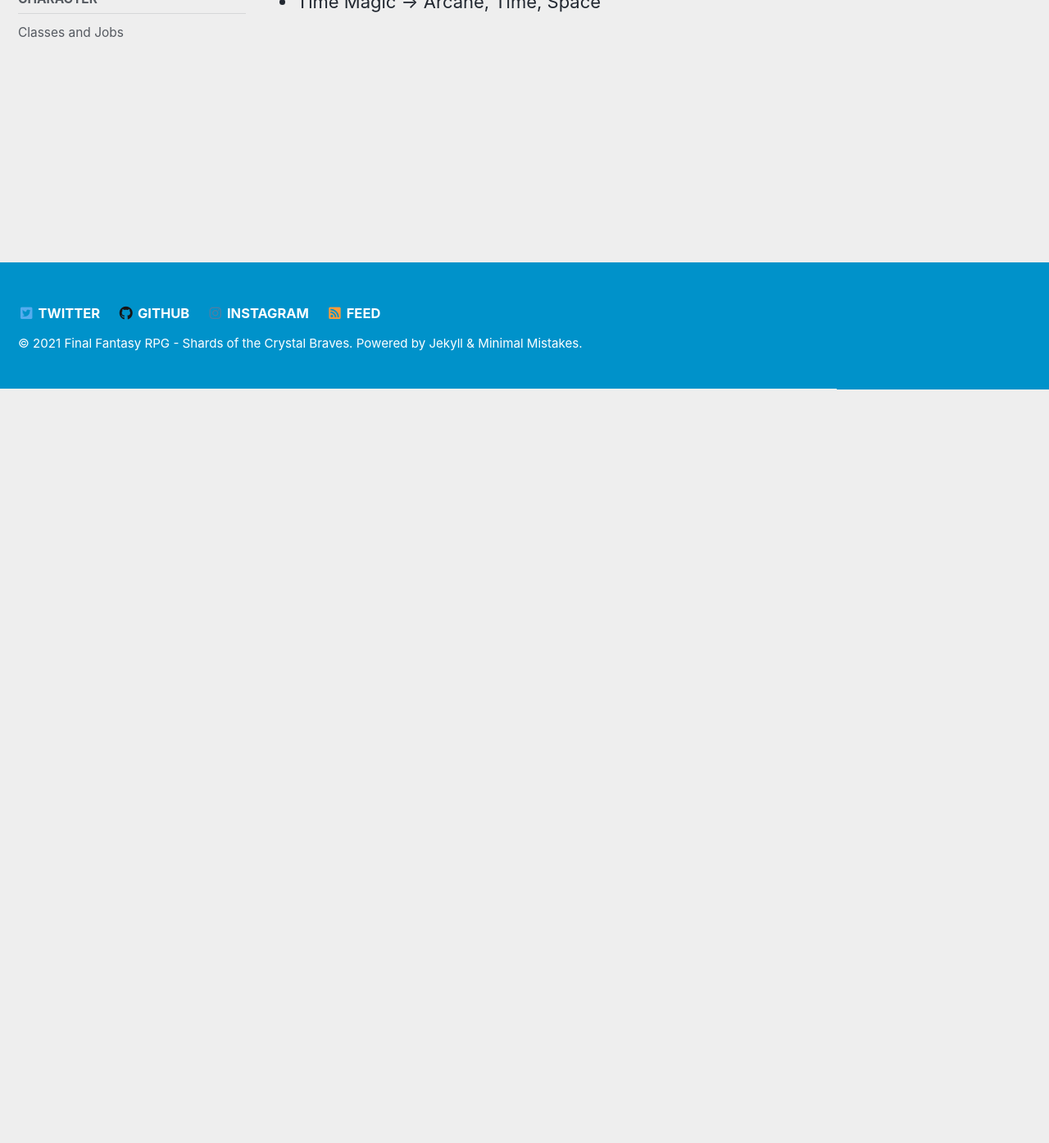
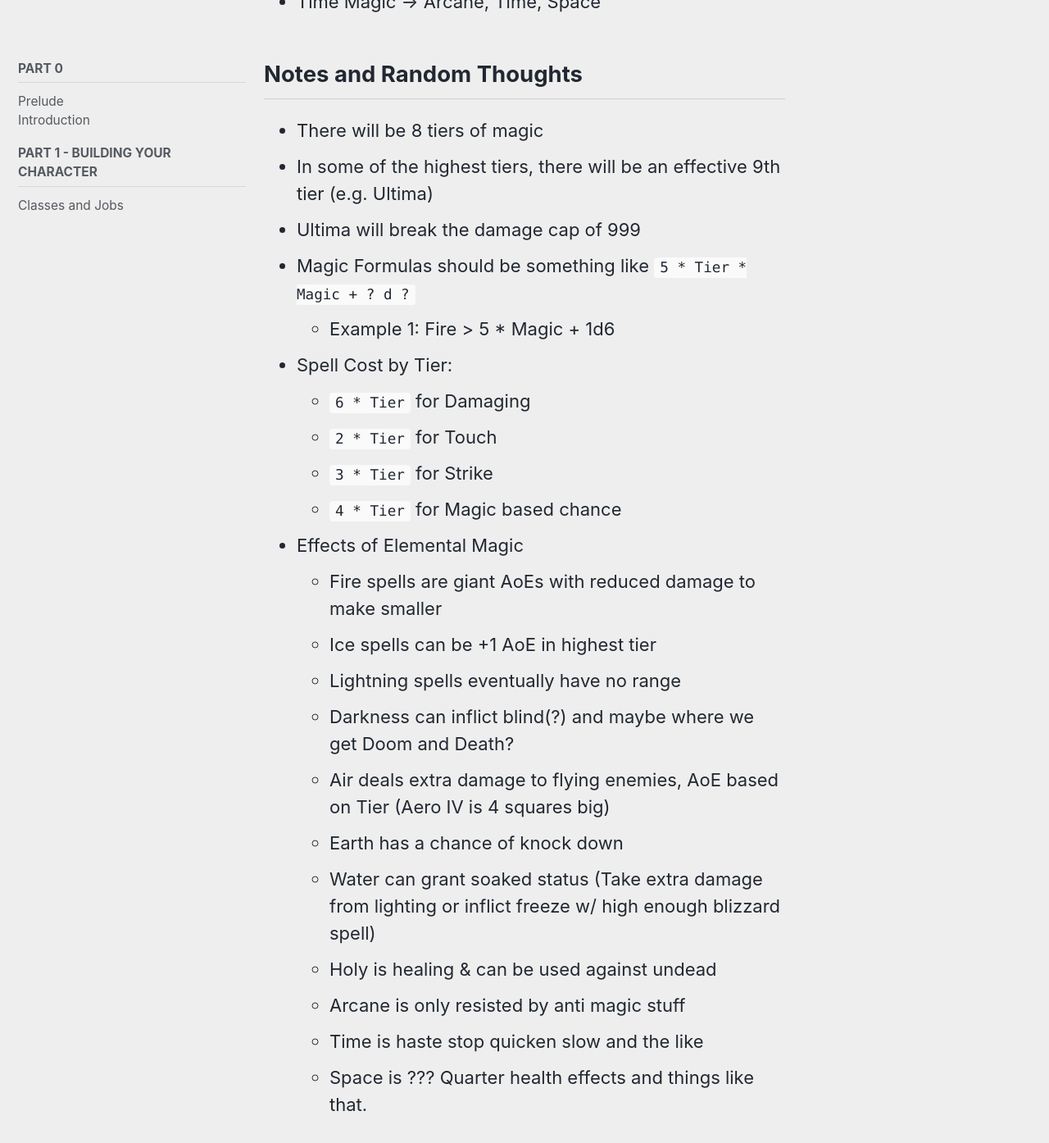
Before and after one commit to alyons/ffrpg3.5, a Jekyll site: the page built from _ffrpg350/magic.md, in a window 1280 px wide and 1400 px high, scrolled down 925 px. Shown: the top 1394 px of the window at 82% size. Built offline with Jekyll 4.4.1, drawn with Linux system fonts in a browser that asks for light colours; cached includes are drawn as plain includes.

Commit message:
chore: capture thoughts about magic system

```diff
--- a/_ffrpg350/magic.md
+++ b/_ffrpg350/magic.md
@@ -16,3 +16,27 @@ title: "Magic"
 - Black Magic -> Fire, Ice, Thunder, Darkness
 - White Magic -> Air, Earth, Water, Holy
 - Time Magic -> Arcane, Time, Space
+
+## Notes and Random Thoughts
+- There will be 8 tiers of magic
+- In some of the highest tiers, there will be an effective 9th tier (e.g. Ultima)
+- Ultima will break the damage cap of 999
+- Magic Formulas should be something like `5 * Tier * Magic + ? d ?`
+  - Example 1: Fire > 5 * Magic + 1d6
+- Spell Cost by Tier:
+  - `6 * Tier` for Damaging
+  - `2 * Tier` for Touch
+  - `3 * Tier` for Strike
+  - `4 * Tier` for Magic based chance
+- Effects of Elemental Magic
+  - Fire spells are giant AoEs with reduced damage to make smaller
+  - Ice spells can be +1 AoE in highest tier
+  - Lightning spells eventually have no range
+  - Darkness can inflict blind(?) and maybe where we get Doom and Death?
+  - Air deals extra damage to flying enemies, AoE based on Tier (Aero IV is 4 squares big)
+  - Earth has a chance of knock down
+  - Water can grant soaked status (Take extra damage from lighting or inflict freeze w/ high enough blizzard spell)
+  - Holy is healing & can be used against undead
+  - Arcane is only resisted by anti magic stuff
+  - Time is haste stop quicken slow and the like
+  - Space is ??? Quarter health effects and things like that.
```
